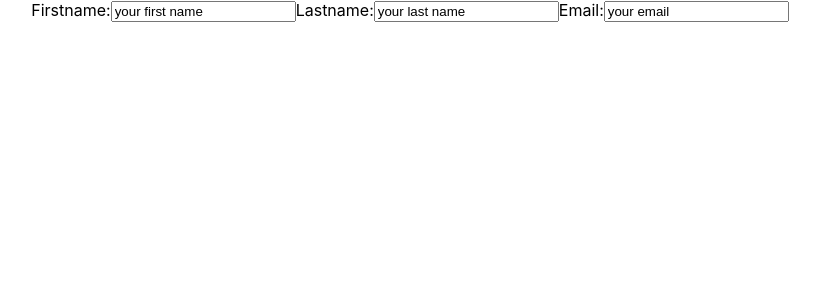
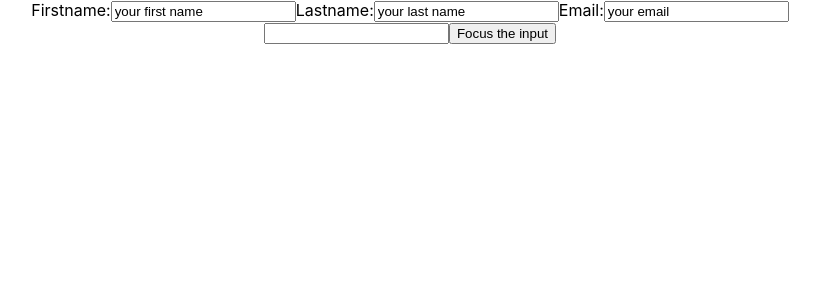
Before and after one commit to rhiz0m/metaReact, a React (Create React App) app: page / in a window 1280 px wide. Shown: the top 300 px of the page, without its empty margins (230-1050 px from the left). Built offline with nearby package versions, Linux system fonts and the light colour scheme.

Commit message:
useRef example

```diff
--- a/src/module2/app2.js
+++ b/src/module2/app2.js
@@ -1,9 +1,11 @@
 import Form from "./experimentalFunctions/formExample"
+import TextInputWithFocusButton from "./experimentalFunctions/useRef"
 
 function App2() {
   return (
     <div>
       <Form />
+      <TextInputWithFocusButton />
     </div>
   )
 }
--- /dev/null
+++ b/src/module2/experimentalFunctions/useRef.js
@@ -0,0 +1,17 @@
+import { useRef } from "react"
+
+export default function TextInputWithFocusButton() {
+  const inputEl = useRef(null)
+  const onButtonClick = () => {
+    // `current` points to the mounted text input element
+    inputEl.current.focus()
+  }
+  return (
+    <>
+      <input ref={inputEl} type="text" />
+      <button onClick={onButtonClick}>Focus the input</button>
+    </>
+  )
+}
+
+// If the Btn gets triggered the inputfeild gets focused so the user easily can type in text
```
